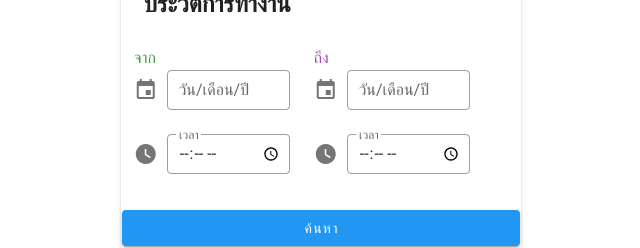
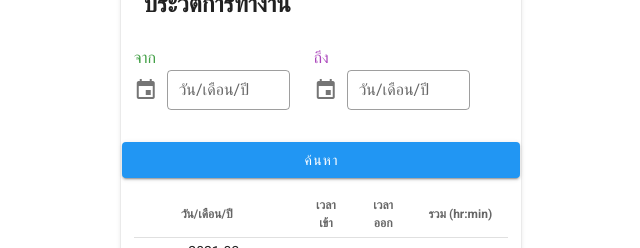
Before and after one commit to Tiewly/penhwang_frontend_mobile, a Nuxt app: page /timeline/1 in a window 1280 px wide. Shown: the part 224-472 px from the top of the page, without its empty margins (319-959 px from the left). Built offline with nearby package versions, Linux system fonts and the light colour scheme.

Commit message:
Edit design datepicker

```diff
--- a/components/DateTimeInput.vue
+++ b/components/DateTimeInput.vue
@@ -1,12 +1,12 @@
 <template>
-  <div>
+  <div style="height: 60px">
     <v-menu
       ref="DateStart"
       v-model="DateStart"
       :close-on-content-click="false"
       transition="scale-transition"
       offset-y
-      max-width="290px"
+      max-width="300px"
       min-width="290px"
     >
       <template v-slot:activator="{ on, attrs }">
@@ -31,7 +31,7 @@
         @input="DateStart = false"
       ></v-date-picker>
     </v-menu>
-    <v-text-field
+    <!-- <v-text-field
       v-model="time"
       @change="$emit('onTimeChange', time)"
       label="เวลา"
@@ -41,7 +41,7 @@
       dense
       hide-details
       background-color="#FFFFFF"
-    ></v-text-field>
+    ></v-text-field> -->
     <br />
   </div>
 </template>
```
